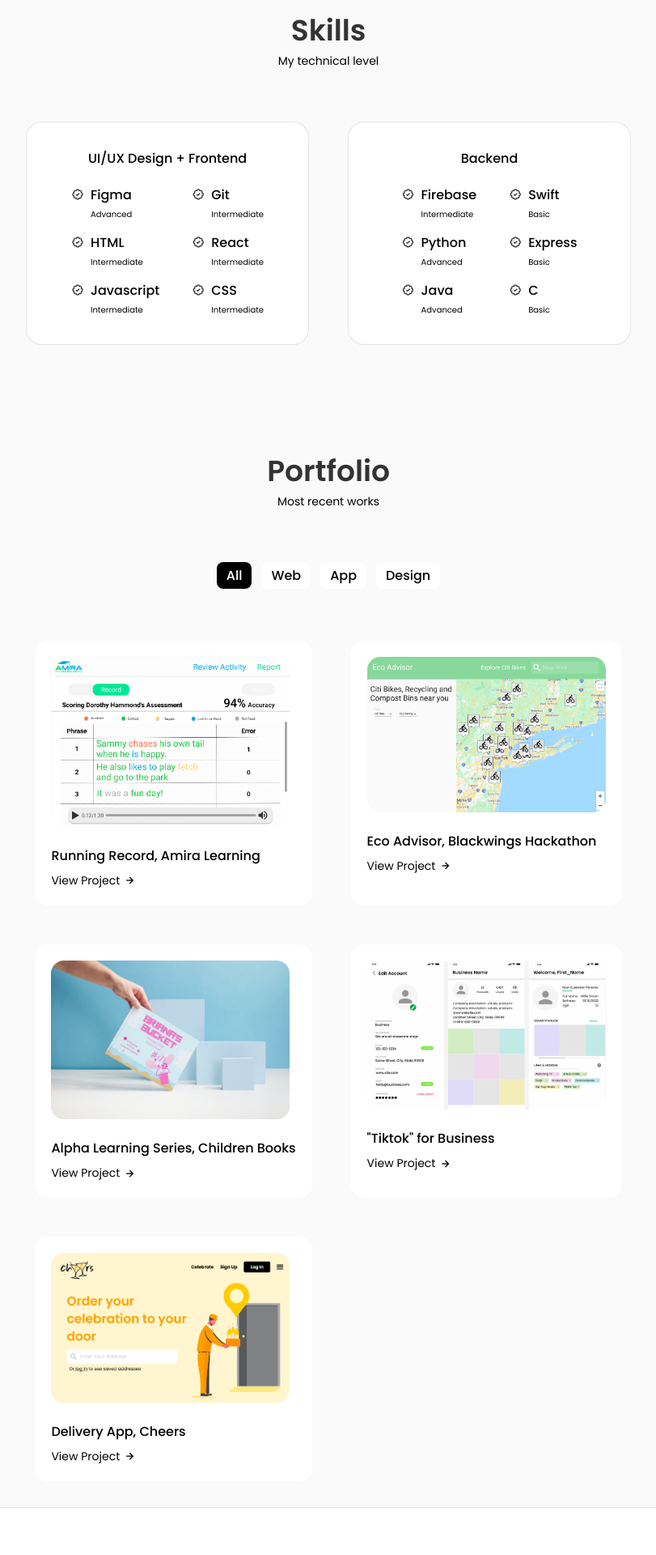
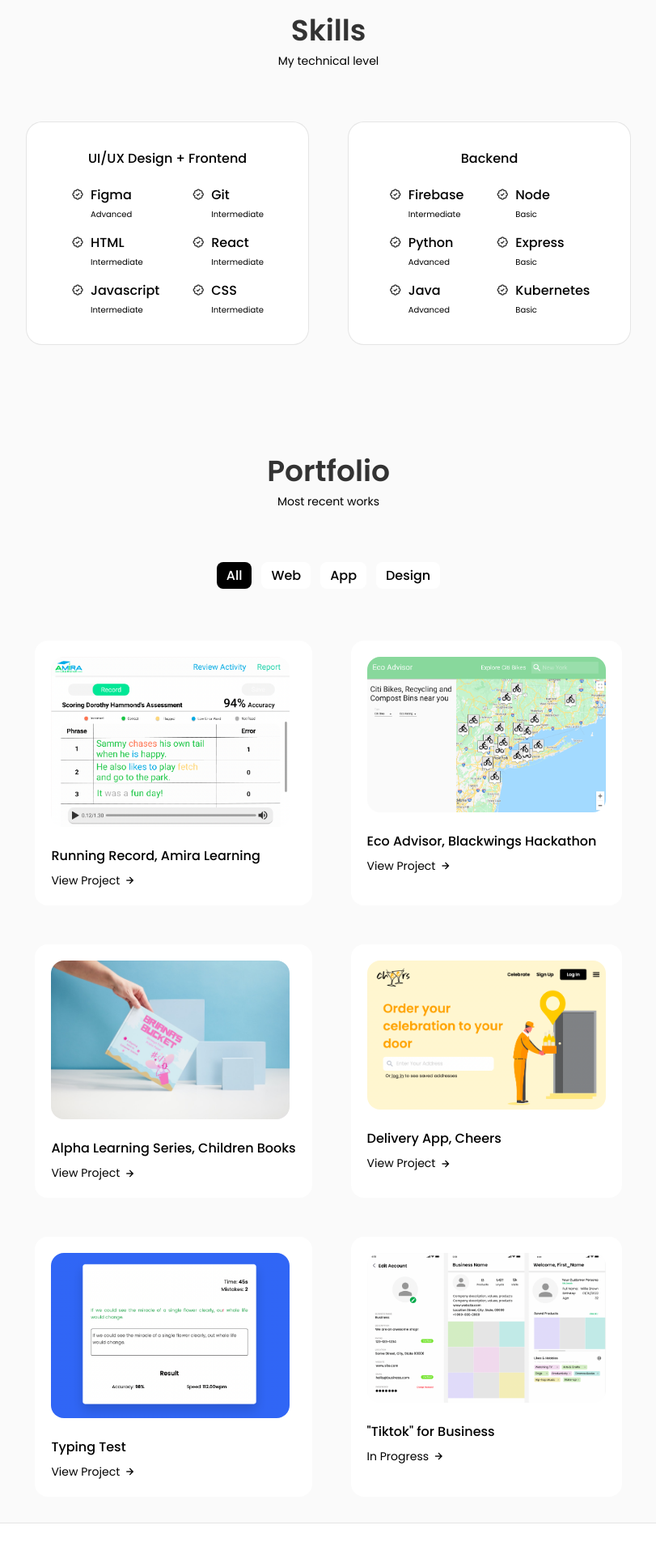
Before and after one commit to shreeyapatell/shreeyapatel.github.io, a React (Create React App) app: page / in a window 1280 px wide. Shown: the part 1578-3498 px from the top of the page at 81% size, without its empty margins (234-1045 px from the left). Built offline with nearby package versions, Linux system fonts and the light colour scheme.

Commit message:
Edits to Portfolio

```diff
--- a/src/components/about/Info.js
+++ b/src/components/about/Info.js
@@ -5,8 +5,8 @@ const Info = () => {
     <div className='about__info grid'>
         <div className='about__box'>
             <i class='bx bx-award about__icon'></i>
-            <h3 className='about__title'> Experience </h3>
-            <span className='about__subtitle'> 3 Jobs </span>
+            <h3 className='about__title'> Academic </h3>
+            <span className='about__subtitle'> Dean's List </span>
         </div>
 
         <div className='about__box'>
--- a/src/components/skills/Backend.js
+++ b/src/components/skills/Backend.js
@@ -43,7 +43,7 @@ const Backend = () => {
         <i class='bx bx-badge-check'></i>
 
         <div>
-            <h3 className='skills__name'>Swift</h3>
+            <h3 className='skills__name'>Node</h3>
             <span className='skills__level'>Basic</span>
         </div>
         </div>
@@ -61,7 +61,7 @@ const Backend = () => {
                 <i class='bx bx-badge-check'></i>
 
                 <div>
-                    <h3 className='skills__name'>C</h3>
+                    <h3 className='skills__name'>Kubernetes</h3>
                     <span className='skills__level'>Basic</span>
                 </div>
                 </div>
--- a/src/components/work/Data.js
+++ b/src/components/work/Data.js
@@ -3,6 +3,7 @@ import Work2 from '../../assets/work2.jpg'
 import Work3 from '../../assets/work3.jpg'
 import Work4 from '../../assets/work4.jpg'
 import Work5 from '../../assets/work5.jpg'
+import Work6 from '../../assets/work6.jpg'
 
 export const projectsData = [
     {
@@ -10,18 +11,22 @@ export const projectsData = [
         image: Work1,
         title: 'Running Record, Amira Learning',
         category: 'web',
+        link: 'https://github.com/easeto/amira-learning'
+
     },
     {
         id: 2,
         image: Work2,
         title: 'Eco Advisor, Blackwings Hackathon',
         category: 'web',
+        link: 'https://github.com/shreeyapatell/eco-advisor',
     },
     {
         id: 3,
         image: Work3,
         title: 'Alpha Learning Series, Children Books',
         category: 'design',
+        link: 'https://www.shreeyaprisha.com/#work',
     },
     {
         id: 4,
@@ -34,6 +39,15 @@ export const projectsData = [
         image: Work5,
         title: 'Delivery App, Cheers',
         category: 'design',
+        link: 'https://apps.apple.com/us/developer/cheers-app-llc/id1568853132',
+    },
+
+    {
+        id: 6,
+        image: Work6,
+        title: 'Typing Test',
+        category: 'web',
+        link: 'https://github.com/shreeyapatell/typing-test',
     },
 ];
 
--- a/src/components/work/WorkItems.js
+++ b/src/components/work/WorkItems.js
@@ -1,5 +1,7 @@
 import React from 'react'
+import { projectsData } from './Data'
 
+{/*
 export const WorkItems = ({item}) => {
   return (
     <div className='work__card' key={item.id}>
@@ -11,3 +13,66 @@ export const WorkItems = ({item}) => {
     </div>
   )
 }
+*/}
+
+export const WorkItems = () => {
+  return (
+    <>
+      {/* Running Record */}
+      <div className='work__card' key={projectsData[0].id}>
+          <img src={projectsData[0].image} alt='' className='work__img'/>
+          <h3 className='work__title'>{projectsData[0].title}</h3>
+          <a href={projectsData[0].link} className='work__button'>
+              View Project<i className= 'bx bx-right-arrow-alt work__button-icon'></i>
+          </a>
+      </div>
+
+      {/* Eco Advisor */}
+      <div className='work__card' key={projectsData[1].id}>
+          <img src={projectsData[1].image} alt='' className='work__img'/>
+          <h3 className='work__title'>{projectsData[1].title}</h3>
+          <a href={projectsData[1].link} className='work__button'>
+              View Project<i className= 'bx bx-right-arrow-alt work__button-icon'></i>
+          </a>
+      </div>
+
+      {/* Alpha Learning Series */}
+      <div className='work__card' key={projectsData[2].id}>
+          <img src={projectsData[2].image} alt='' className='work__img'/>
+          <h3 className='work__title'>{projectsData[2].title}</h3>
+          <a href={projectsData[2].link} className='work__button'>
+              View Project<i className= 'bx bx-right-arrow-alt work__button-icon'></i>
+          </a>
+      </div>
+
+      {/* Cheers */}
+      <div className='work__card' key={projectsData[4].id}>
+          <img src={projectsData[4].image} alt='' className='work__img'/>
+          <h3 className='work__title'>{projectsData[4].title}</h3>
+          <a href={projectsData[4].link} className='work__button'>
+              View Project<i className= 'bx bx-right-arrow-alt work__button-icon'></i>
+          </a>
+      </div>
+
+      {/* Typing Test */}
+      <div className='work__card' key={projectsData[5].id}>
+          <img src={projectsData[5].image} alt='' className='work__img'/>
+          <h3 className='work__title'>{projectsData[5].title}</h3>
+          <a href={projectsData[5].link} className='work__button'>
+              View Project<i className= 'bx bx-right-arrow-alt work__button-icon'></i>
+          </a>
+      </div>
+
+      {/* Tiktok for Business */}
+      <div className='work__card' key={projectsData[3].id}>
+          <img src={projectsData[3].image} alt='' className='work__img'/>
+          <h3 className='work__title'>{projectsData[3].title}</h3>
+          <a href='#work' className='work__button'>
+              In Progress<i className= 'bx bx-right-arrow-alt work__button-icon'></i>
+          </a>
+      </div>
+
+    </>
+
+  )
+}
--- a/src/components/work/Works.js
+++ b/src/components/work/Works.js
@@ -41,13 +41,17 @@ const handleClick = (e, index) => {
             </span>
             );
         })}
-    </div>
+        </div>
 
-    <div className='work__container container grid'>
-    {projects.map((item) => {
-        return <WorkItems item={item} key={item.id} />;
-    })}
-    </div>
+        {/*
+        <div className='work__container container grid'>
+            {projects.map((item) => {
+                return <WorkItems item={item} key={item.id} />;
+            })}
+        </div> */}
+
+        <div className='work__container container grid'> <WorkItems/> </div>
+
     </div>
 
 
--- a/src/components/work/work.css
+++ b/src/components/work/work.css
@@ -96,7 +96,7 @@
     }
 }
 
-@media screen and (max-width: 576px){
+@media screen and (max-width: 100px){
     .work__container {
         grid-template-columns: max-content;
     }
@@ -106,7 +106,7 @@
     }
 }
 
-@media screen and (max-width: 350px){
+@media screen and (max-width: 200px){
     .work__item{
         font-size: var(--small-font-size);
     }
```
Also changed, not shown: src/assets/work6.jpg (added).
